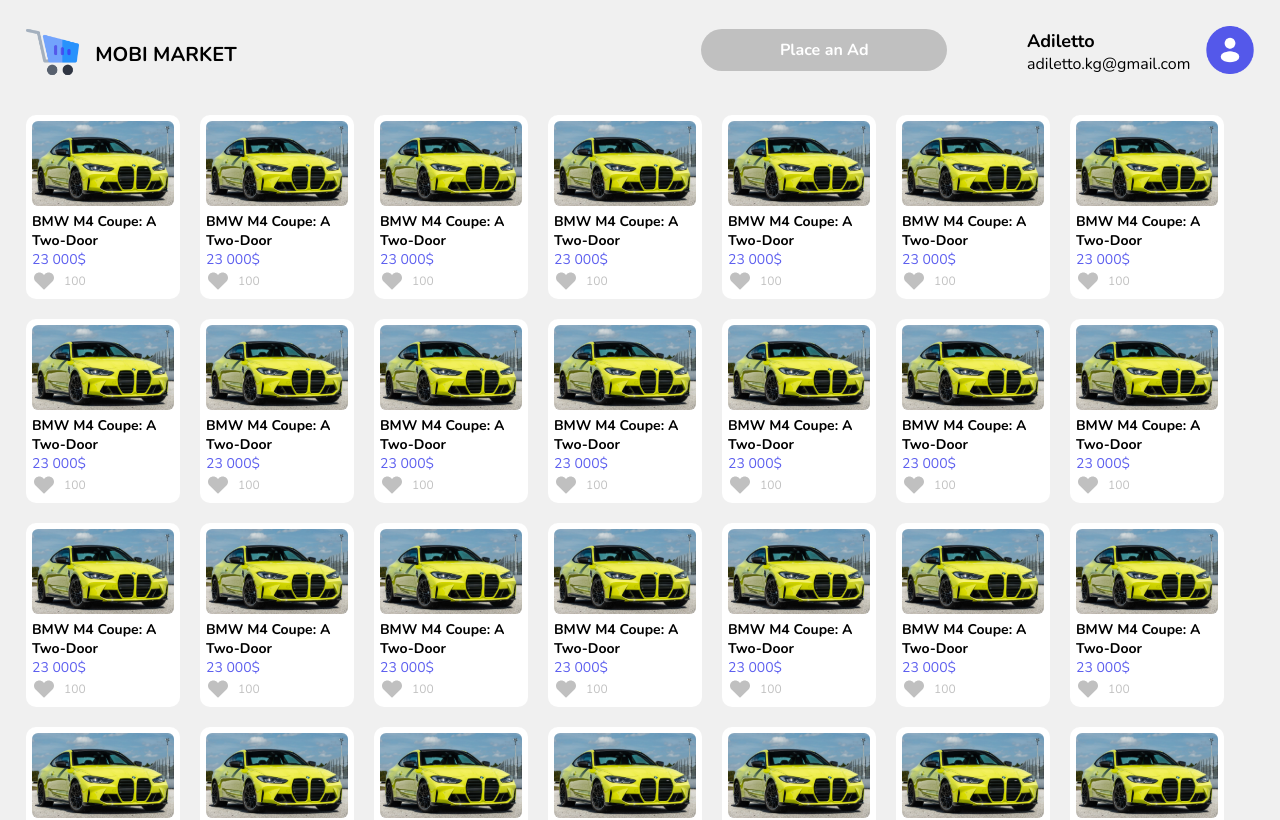
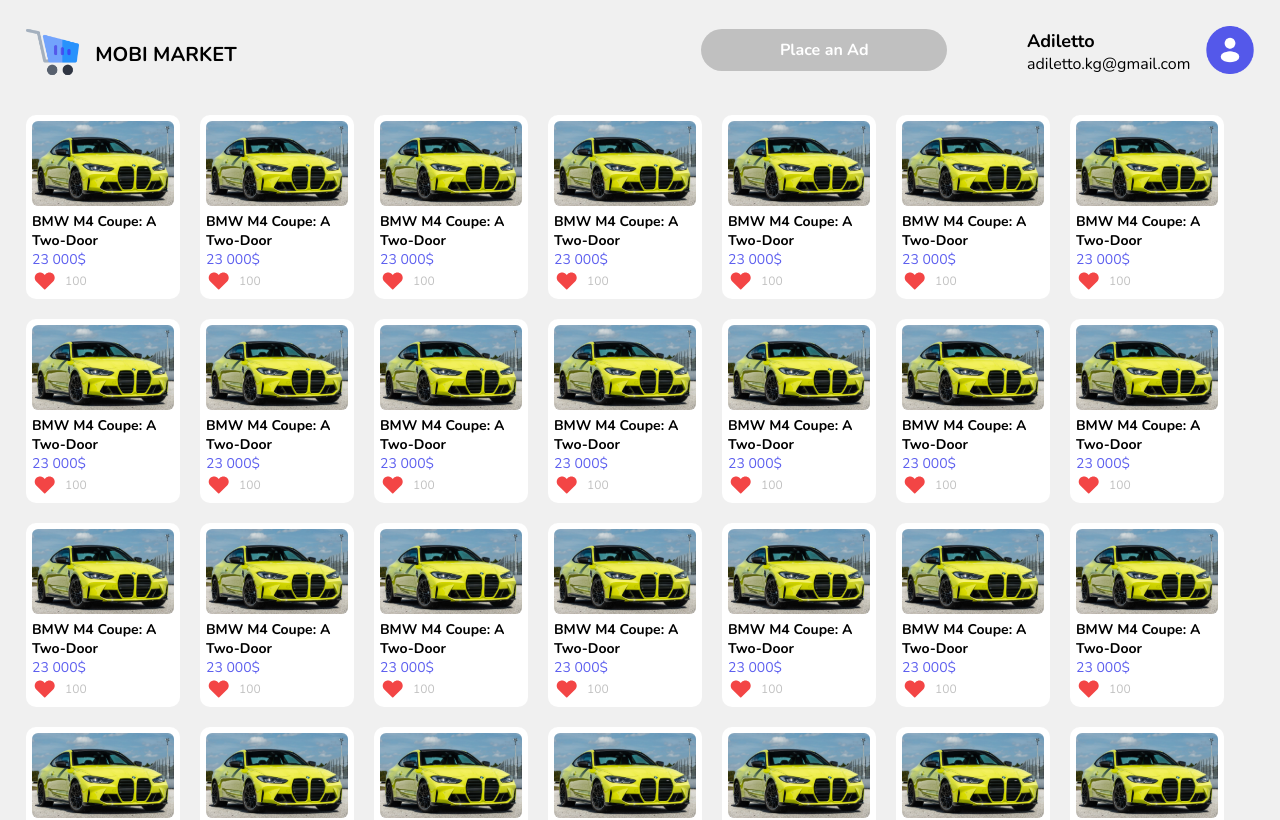
Before and after one commit to Adilettto/neobis-front-marketplace, a React (Create React App) app: page /home in a window 1280 px wide. Shown: the top 820 px of the page. Built offline with nearby package versions, Linux system fonts and the light colour scheme.

Commit message:
implemented toggle heart

```diff
--- a/src/components/Card/Card.jsx
+++ b/src/components/Card/Card.jsx
@@ -1,17 +1,24 @@
-import React from 'react'
+import React, { useState } from 'react'
 import styles from "./Card.module.scss";
 import bmw from "../../assets/car.svg";
 import likeIcon from '../../assets/likeIcon.svg';
+import redHeart from "../../assets/redHeart.svg";
+
 
 
 const Card = () => {
+  const [like, setLike] = useState(false);
+
+  const togglHeart = () => {
+    setLike(!like);
+  }
   return (
     <div className={styles.card}>
         <img src={bmw} alt="" className={styles.card__img} />
         <h6 className={styles.card__title}>BMW M4 Coupe: A Two-Door</h6>
         <p className={styles.card__price}>23 000$</p>
         <div className={styles.card__like}>
-            <img src={likeIcon} alt="" className={styles.card__like_icon} />
+            <img onClick={togglHeart} src={like ? likeIcon : redHeart} alt="like icon" className={styles.card__like_icon} />
             <p className={styles.card__like_count}>100</p>
         </div>
     </div>
```
